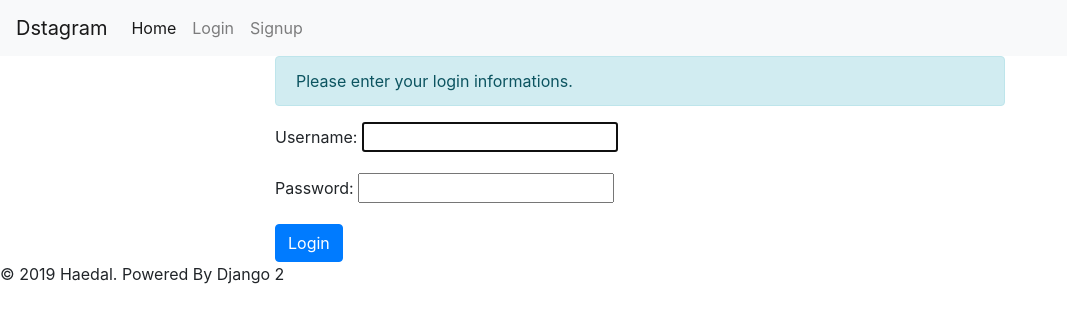
After one commit to ChoiKangM/Dstagram, a Django app: page /accounts/login/ in a window 1280 px wide. The commit adds this page. Shown: the top 323 px of the page, without its empty margins (0-1067 px from the left). Run offline with Django 3.2, Linux system fonts and the light colour scheme; some libraries are stand-ins or nearby versions.

Commit message:
hello Dstagram

```diff
--- /dev/null
+++ b/accounts/templates/registration/login.html
@@ -0,0 +1,20 @@
+{% extends 'base.html' %}
+
+{% block title %}- Login{% endblock %}
+
+{% block content %}
+<div class="row">
+    <div class="col-md-2"></div>
+    <div class="col-md-8 panel panel-default">
+        <div class="alert alert-info">
+            Please enter your login informations.
+        </div>
+        <form action="" method="post">
+            {{form.as_p}}
+            {% csrf_token %}
+            <input type="submit" class="btn btn-primary" value="Login">
+        </form>
+    </div>
+    <div class="col-md-2"></div>
+</div>
+{% endblock%}
--- a/config/settings.py
+++ b/config/settings.py
@@ -124,3 +124,5 @@ STATIC_URL = '/static/'
 MEDIA_URL = '/media/'
 
 MEDIA_ROOT = os.path.join(BASE_DIR, 'media')
+
+LOGIN_REDIRECT_URL = '/'
--- a/config/urls.py
+++ b/config/urls.py
@@ -22,5 +22,6 @@ from django.conf import settings
 urlpatterns = [
     path('admin/', admin.site.urls),
     path('', include('photo.urls')),
+    path('accounts/', include('accounts.urls')),
 ]
 urlpatterns += static(settings.MEDIA_URL, document_root=settings.MEDIA_ROOT)
--- a/photo/templates/base.html
+++ b/photo/templates/base.html
@@ -31,14 +31,14 @@
                 <a class="nav-link" href="{% url 'photo:photo_upload' %}">Upload</a>
               </li>
               <li class="nav-item">
-                <a class="nav-link disabled" href="#">Logout</a>
+                <a class="nav-link" href="{% url 'logout' %}">Logout</a>
               </li>
               {% else %}
               <li class="nav-item">
-                <a class="nav-link disabled" href="#">Login</a>
+                <a class="nav-link" href="{% url 'login' %}">Login</a>
               </li>
               <li class="nav-item">
-                <a class="nav-link disabled" href="#">Signup</a>
+                <a class="nav-link" href="#">Signup</a>
               </li>
               {% endif %}
             </ul>
```
Also changed, not shown: accounts/forms.py (added, +16 -0 lines), accounts/templates/registration/logout.html (added, +15 -0 lines), accounts/views.py (+8 -1 lines), db.sqlite3.
